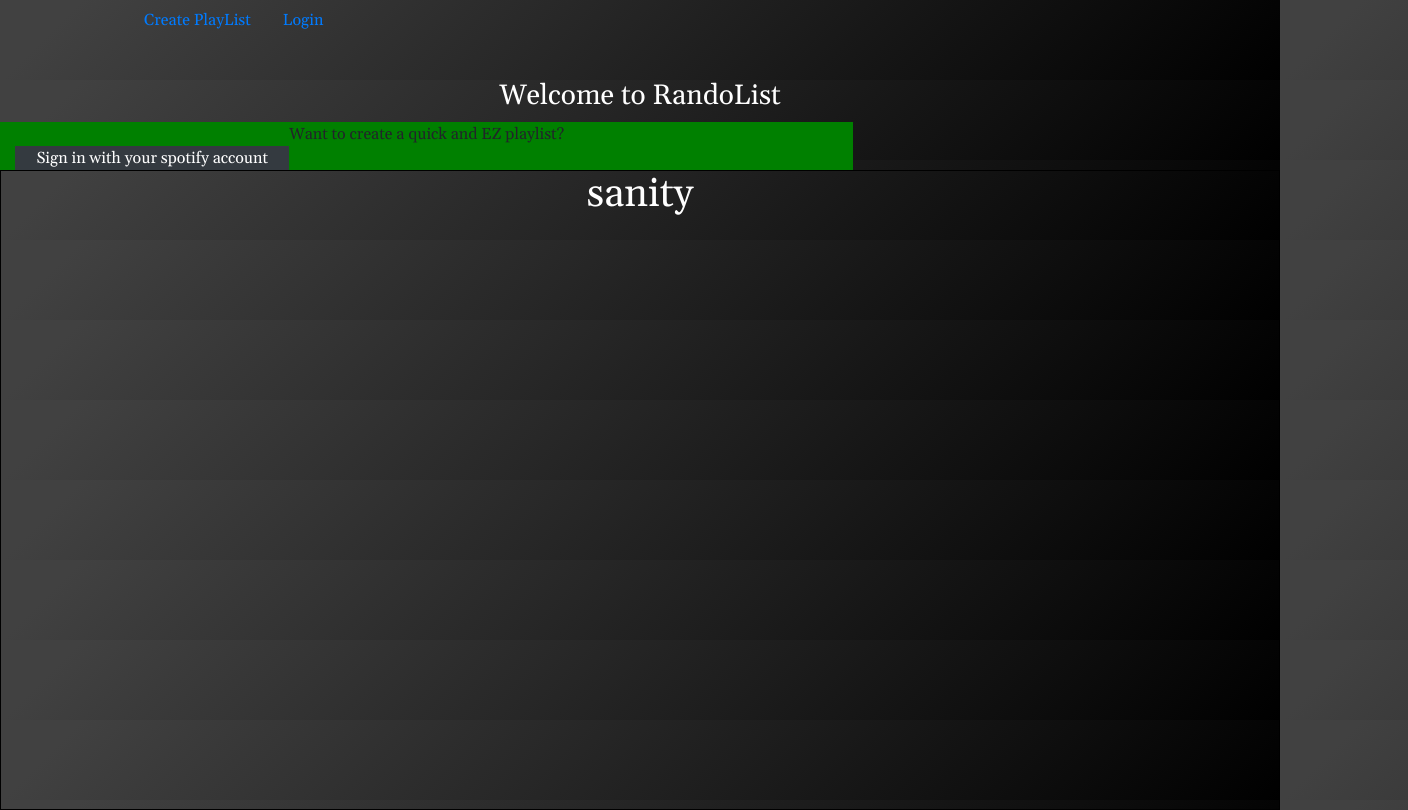
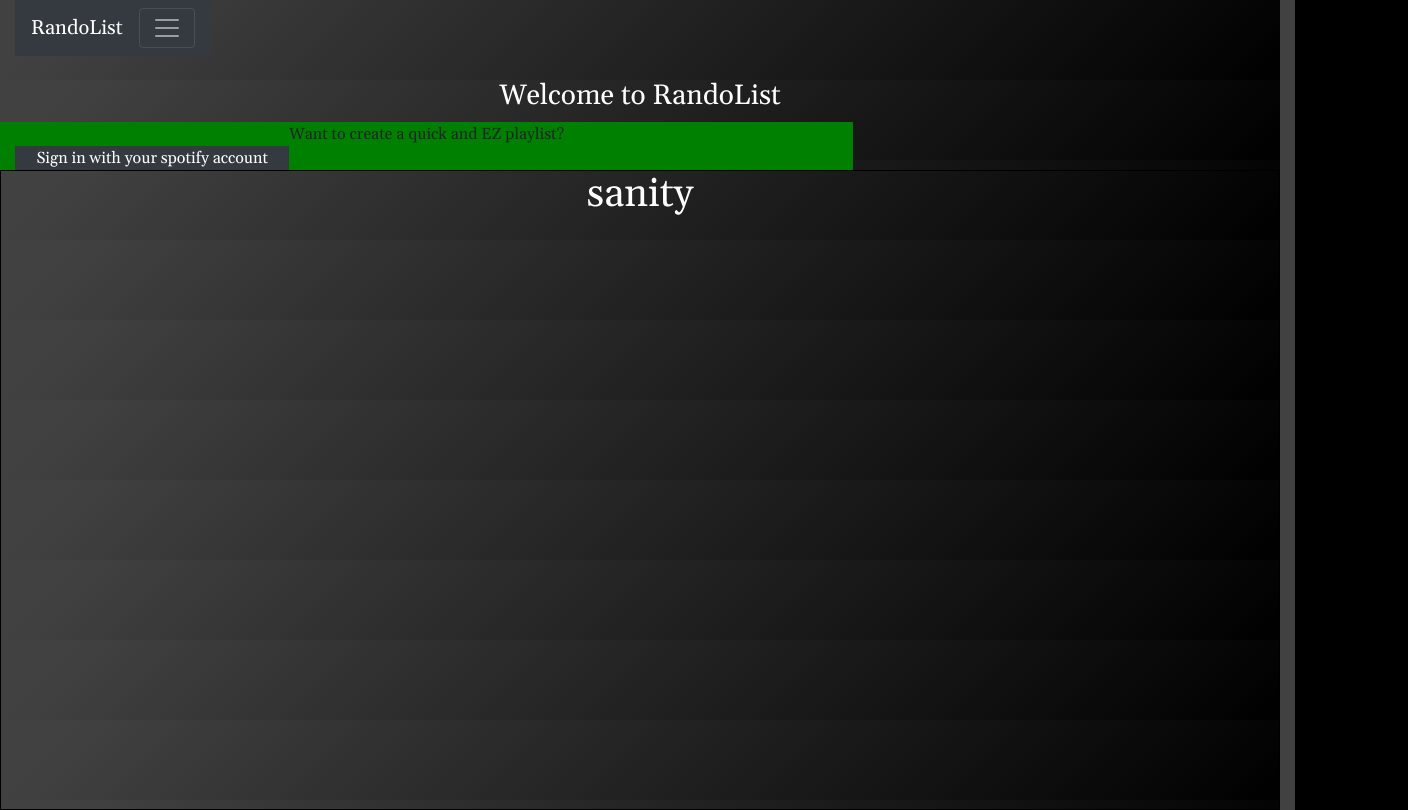
Before and after one commit to superjjang1/randolist, a React (Create React App) app: page / in a window 1280 px wide. Shown: the whole page, 1408 px wide, since content can reach past the window. Built offline with nearby package versions, Linux system fonts and the light colour scheme.

Commit message:
redoing navbar

```diff
--- a/src/components/NavBar/NavBar.js
+++ b/src/components/NavBar/NavBar.js
@@ -100,16 +100,22 @@ class NavBar extends Component {
         return (
             <div className="container-fluid">
             <div className="row">
-
-                    <ul className="nav">
+                <nav className="navbar navbar-dark bg-dark">
+                    <a className="navbar-brand" href="#">RandoList</a>
+                    <button className="navbar-toggler" type="button" data-toggle="collapse" data-target="#navbarSupportedContent" aria-controls="navbarSupportedContent" aria-expanded="false" aria-label="Toggle Navigation">
+                        <span className="navbar-toggler-icon"></span>
+                    </button>
+                    <div className="collapse navbar-collapse" id="navbarSupportedContent">
+                        <ul className="navbar-nav mr-auto">
                             <li className="nav-item">
-                            <a className="nav-link" href="#">Create PlayList</a>
+                                <a className="nav-link" href="#">Create Playlist</a>
                             </li>
                             <li className="nav-item">
                                 <a className="nav-link" href="#">Login</a>
                             </li>
-
                         </ul>
+                    </div>
+                </nav>
 
 
                 <div className="login-modal" style={this.state.showModal ? {"display": "block"} : {}} >
```
Lines whose indentation alone changed are shown as unchanged.
